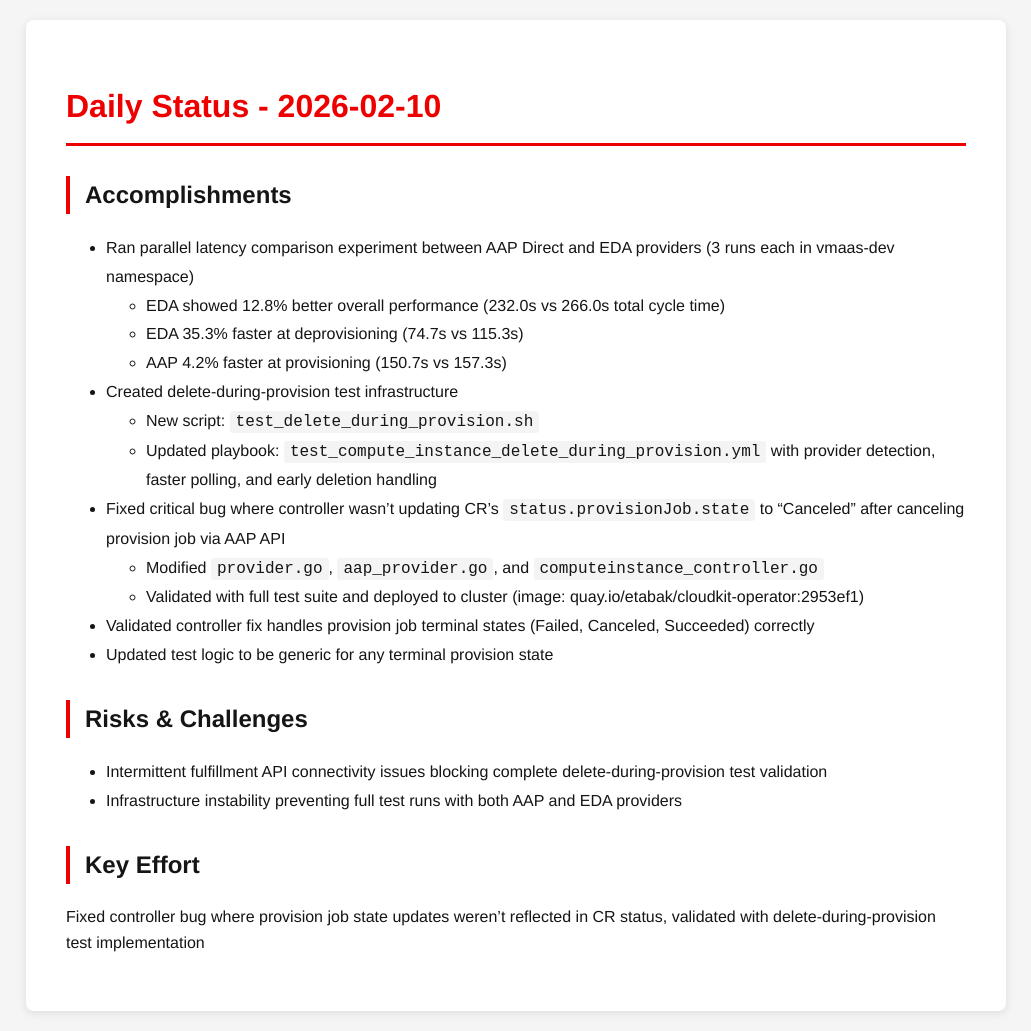
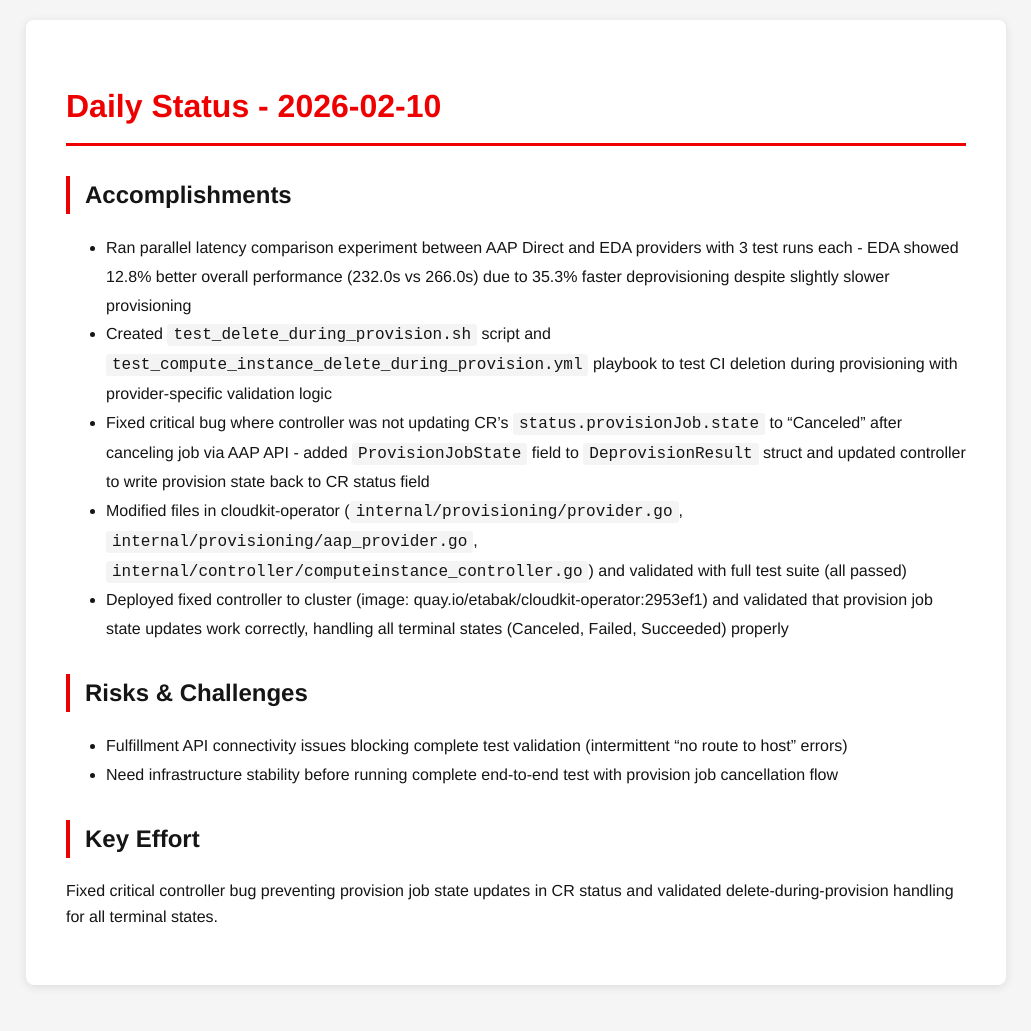
Before and after one commit to tzvatot/daily-status, a Jekyll site: the page built from 2026-02-10.md, in a window 1280 px wide. Shown: the whole page, without its empty margins (124-1155 px from the left). Built offline with Jekyll 4.4.1, drawn with Linux system fonts in a browser that asks for light colours; after the commit the page ends 1005 px from its top, so only the background shows below that.

Commit message:
Daily status update - 2026-02-10

```diff
--- a/2026-02-10.md
+++ b/2026-02-10.md
@@ -7,22 +7,15 @@ date: 2026-02-10
 # Daily Status - 2026-02-10
 
 ## Accomplishments
-- Ran parallel latency comparison experiment between AAP Direct and EDA providers (3 runs each in vmaas-dev namespace)
-  - EDA showed 12.8% better overall performance (232.0s vs 266.0s total cycle time)
-  - EDA 35.3% faster at deprovisioning (74.7s vs 115.3s)
-  - AAP 4.2% faster at provisioning (150.7s vs 157.3s)
-- Created delete-during-provision test infrastructure
-  - New script: `test_delete_during_provision.sh`
-  - Updated playbook: `test_compute_instance_delete_during_provision.yml` with provider detection, faster polling, and early deletion handling
-- Fixed critical bug where controller wasn't updating CR's `status.provisionJob.state` to "Canceled" after canceling provision job via AAP API
-  - Modified `provider.go`, `aap_provider.go`, and `computeinstance_controller.go`
-  - Validated with full test suite and deployed to cluster (image: quay.io/etabak/cloudkit-operator:2953ef1)
-- Validated controller fix handles provision job terminal states (Failed, Canceled, Succeeded) correctly
-- Updated test logic to be generic for any terminal provision state
+- Ran parallel latency comparison experiment between AAP Direct and EDA providers with 3 test runs each - EDA showed 12.8% better overall performance (232.0s vs 266.0s) due to 35.3% faster deprovisioning despite slightly slower provisioning
+- Created `test_delete_during_provision.sh` script and `test_compute_instance_delete_during_provision.yml` playbook to test CI deletion during provisioning with provider-specific validation logic
+- Fixed critical bug where controller was not updating CR's `status.provisionJob.state` to "Canceled" after canceling job via AAP API - added `ProvisionJobState` field to `DeprovisionResult` struct and updated controller to write provision state back to CR status field
+- Modified files in cloudkit-operator (`internal/provisioning/provider.go`, `internal/provisioning/aap_provider.go`, `internal/controller/computeinstance_controller.go`) and validated with full test suite (all passed)
+- Deployed fixed controller to cluster (image: quay.io/etabak/cloudkit-operator:2953ef1) and validated that provision job state updates work correctly, handling all terminal states (Canceled, Failed, Succeeded) properly
 
 ## Risks & Challenges
-- Intermittent fulfillment API connectivity issues blocking complete delete-during-provision test validation
-- Infrastructure instability preventing full test runs with both AAP and EDA providers
+- Fulfillment API connectivity issues blocking complete test validation (intermittent "no route to host" errors)
+- Need infrastructure stability before running complete end-to-end test with provision job cancellation flow
 
 ## Key Effort
-Fixed controller bug where provision job state updates weren't reflected in CR status, validated with delete-during-provision test implementation
+Fixed critical controller bug preventing provision job state updates in CR status and validated delete-during-provision handling for all terminal states.
```
